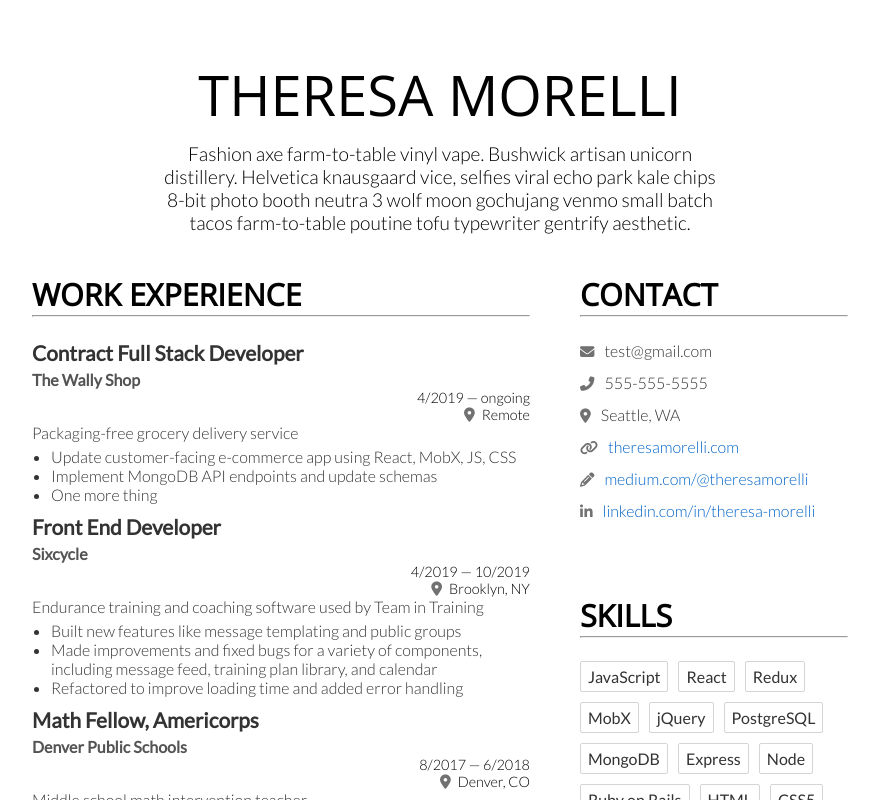
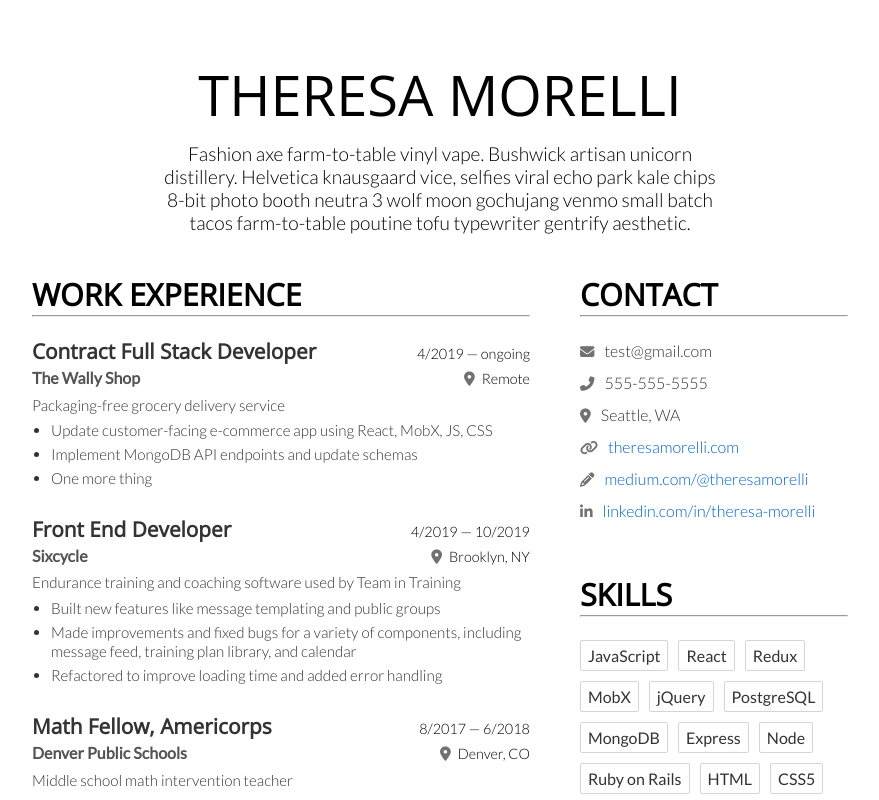
Before and after one commit to theresagonz/svelte-resume, a Svelte app: page / in a window 1280 px wide. Shown: the top 800 px of the page, without its empty margins (200-1079 px from the left). Built offline with nearby package versions, Linux system fonts and the light colour scheme.

Commit message:
Move shared styles from details components to global, add --center toggleable css setting

```diff
--- a/public/global.css
+++ b/public/global.css
@@ -11,6 +11,8 @@
   --grey-mid-dark: #545454;
 	--grey-mid: #717171;
 	--grey-light: #d5d5d5;
+	/* TOGGLE - for more centered layout, comment in --center css variable below */
+	/* --center: center; */
 }
 
 
@@ -116,6 +118,7 @@ i {
 
 hr.section-underline {
 	margin: 0 0 18px 0;
+	color: var(--grey-mid);
 }
 
 .section {
@@ -128,6 +131,7 @@ hr.section-underline {
 	font-family: var(--accent-font);
 	font-size: 1.9em;
 	text-transform: uppercase;
+	text-align: var(--center);
 }
 
 .title {
@@ -138,3 +142,55 @@ hr.section-underline {
 	color: var(--grey-mid-dark);
 	font-weight: 800;
 }
+
+#small-column {
+	text-align: var(--center);
+}
+
+.detail-container {
+	line-height: 1.4em;
+	margin: 24px 0;
+}
+
+.detail-container:first-of-type {
+	margin-top: 0;
+}
+
+.top {
+	display: flex;
+	margin-bottom: 3px;
+}
+
+.link {
+	font-size: 0.9em;
+	color: var(--grey-mid);
+	margin-top: 3px;
+}
+
+.title {
+	display: flex;
+	justify-content: space-between;
+	margin-bottom: 5px;
+	font-family: var(--accent-font);
+	color: var(--grey-dark);
+}
+
+.location {
+	padding-top: 3px;
+}
+
+.bottom {
+	font-size: 0.95em;
+}
+
+.description {
+	font-size: 1em;
+}
+
+.list {
+	line-height: 1.3em;
+}
+
+.list-item {
+	margin-bottom: 4px;
+}
--- a/src/components/sections/Skills.svelte
+++ b/src/components/sections/Skills.svelte
@@ -6,6 +6,7 @@
 <style>
 	#skills-section {
 		display: flex;
+		justify-content: var(--center);
 		flex-wrap: wrap;
 		margin: 0 -5px;
 	}
```
